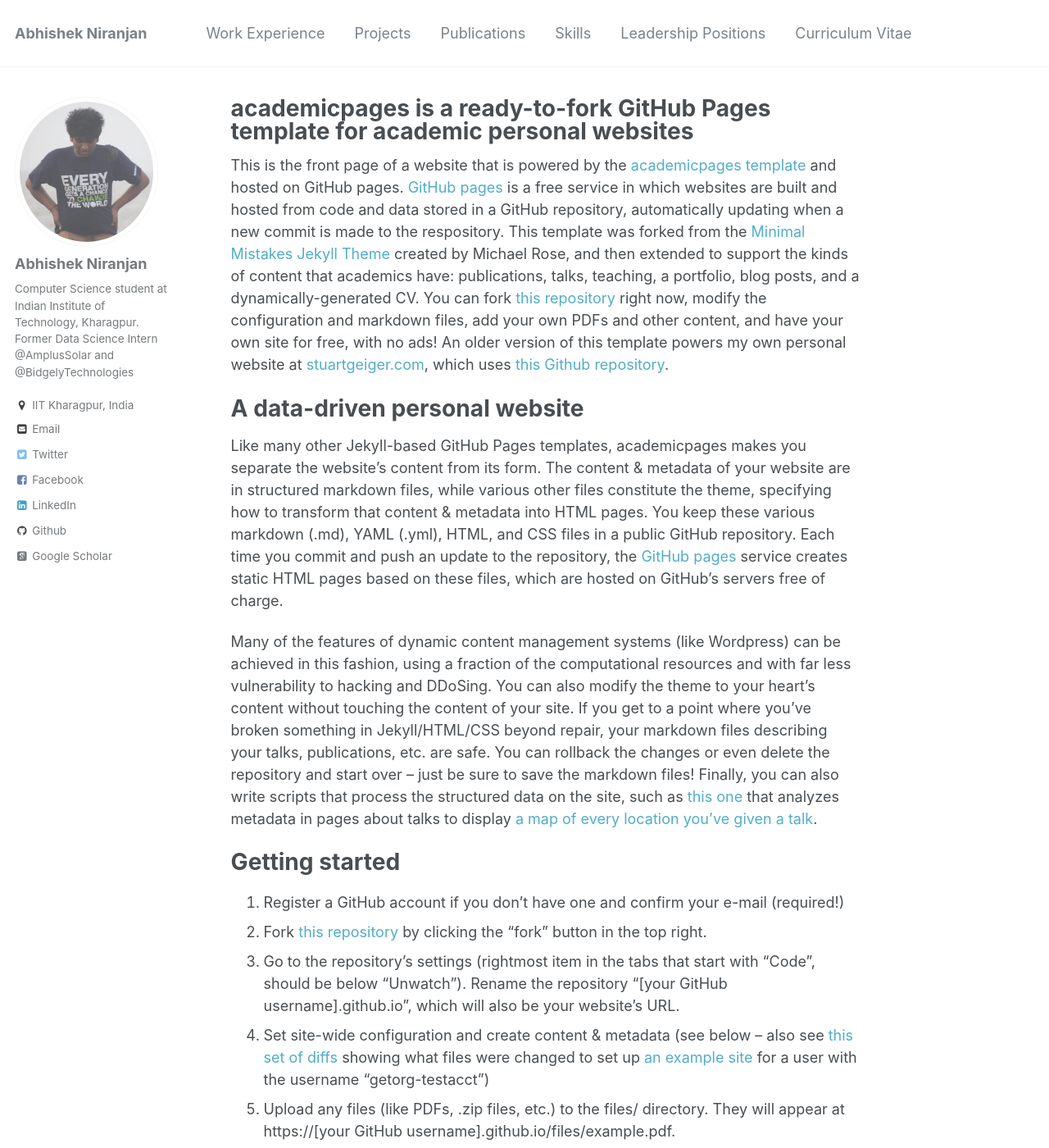
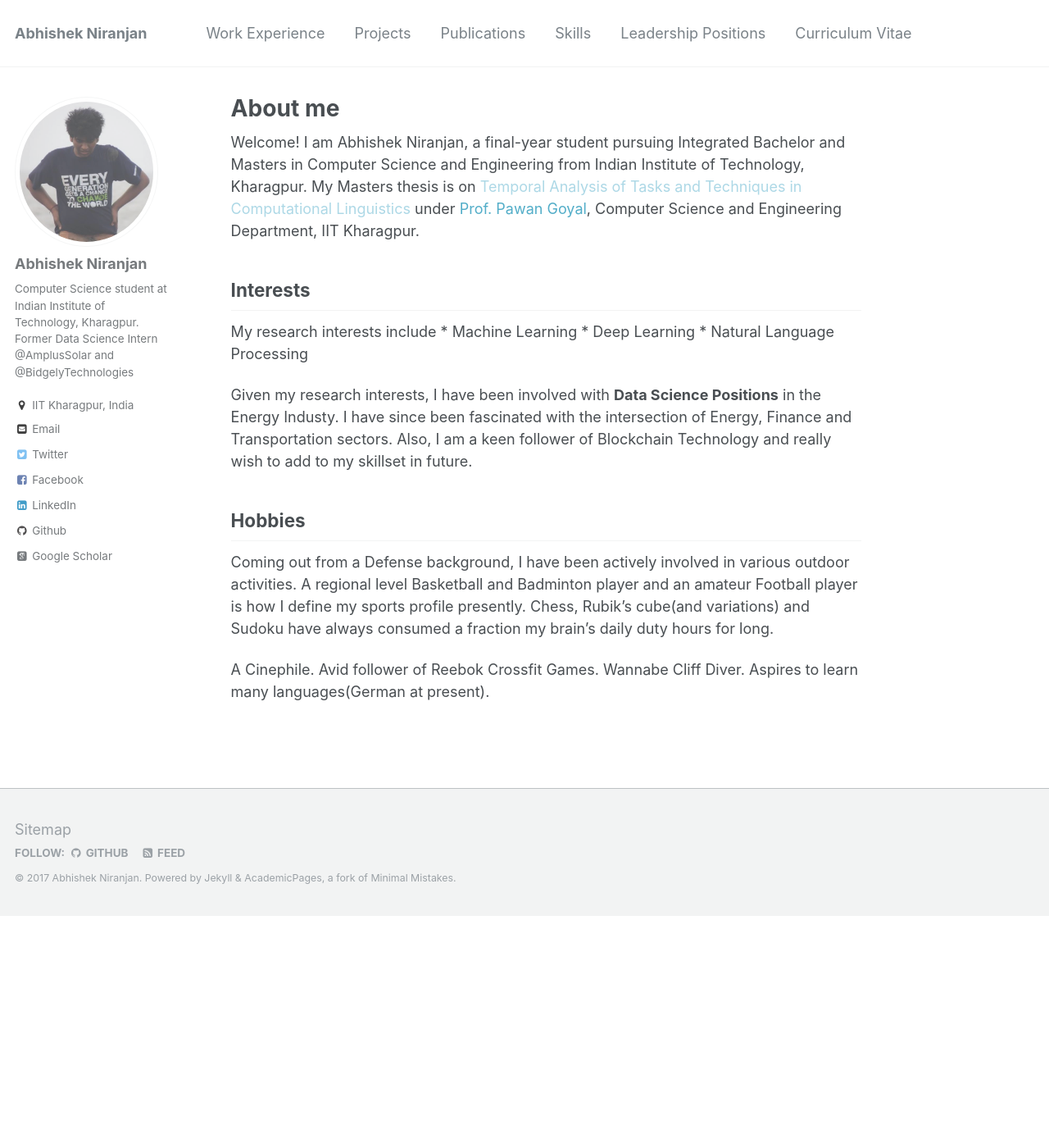
Before and after one commit to abhishek-niranjan/abhishek-niranjan.github.io, a Jekyll site: the page built from _pages/about.md, in a window 1280 px wide and 1400 px high. Shown: the whole window at 82% size. Built offline with Jekyll 4.4.1, drawn with Linux system fonts in a browser that asks for light colours; some web fonts are replaced; some of the changed text lies outside the part shown.

Commit message:
Added about me

```diff
--- a/_pages/about.md
+++ b/_pages/about.md
@@ -1,14 +1,31 @@
 ---
 permalink: /
-title: "academicpages is a ready-to-fork GitHub Pages template for academic personal websites"
-excerpt: "About me"
+title: "About me"
+excerpt: ""
 author_profile: true
 redirect_from:
   - /about/
   - /about.html
 ---
 
-This is the front page of a website that is powered by the [academicpages template](https://github.com/academicpages/academicpages.github.io) and hosted on GitHub pages. [GitHub pages](https://pages.github.com) is a free service in which websites are built and hosted from code and data stored in a GitHub repository, automatically updating when a new commit is made to the respository. This template was forked from the [Minimal Mistakes Jekyll Theme](https://mmistakes.github.io/minimal-mistakes/) created by Michael Rose, and then extended to support the kinds of content that academics have: publications, talks, teaching, a portfolio, blog posts, and a dynamically-generated CV. You can fork [this repository](https://github.com/academicpages/academicpages.github.io) right now, modify the configuration and markdown files, add your own PDFs and other content, and have your own site for free, with no ads! An older version of this template powers my own personal website at [stuartgeiger.com](http://stuartgeiger.com), which uses [this Github repository](https://github.com/staeiou/staeiou.github.io).
+Welcome! I am Abhishek Niranjan, a final-year student pursuing Integrated Bachelor and Masters in Computer Science and Engineering from Indian Institute of Technology, Kharagpur. My Masters thesis is on <span style="color:lightblue;">Temporal Analysis of Tasks and Techniques in Computational Linguistics</span> under [Prof. Pawan Goyal](http://cse.iitkgp.ac.in/~pawang/), Computer Science and Engineering Department, IIT Kharagpur.
+
+## Interests
+
+My research interests include
+	* Machine Learning
+	* Deep Learning
+	* Natural Language Processing
+
+Given my research interests, I have been involved with **Data Science Positions** in the Energy Industy. I have since been fascinated with the intersection of Energy, Finance and Transportation sectors. Also, I am a keen follower of Blockchain Technology and really wish to add to my skillset in future.
+
+## Hobbies
+
+Coming out from a Defense background, I have been actively involved in various outdoor activities. A regional level Basketball and Badminton player and an amateur Football player is how I define my sports profile presently. Chess, Rubik's cube(and variations) and Sudoku have always consumed a fraction my brain's daily duty hours for long.
+
+A Cinephile. Avid follower of Reebok Crossfit Games. Wannabe Cliff Diver. Aspires to learn many languages(German at present).
+
+<!-- This is the front page of a website that is powered by the [academicpages template](https://github.com/academicpages/academicpages.github.io) and hosted on GitHub pages. [GitHub pages](https://pages.github.com) is a free service in which websites are built and hosted from code and data stored in a GitHub repository, automatically updating when a new commit is made to the respository. This template was forked from the [Minimal Mistakes Jekyll Theme](https://mmistakes.github.io/minimal-mistakes/) created by Michael Rose, and then extended to support the kinds of content that academics have: publications, talks, teaching, a portfolio, blog posts, and a dynamically-generated CV. You can fork [this repository](https://github.com/academicpages/academicpages.github.io) right now, modify the configuration and markdown files, add your own PDFs and other content, and have your own site for free, with no ads! An older version of this template powers my own personal website at [stuartgeiger.com](http://stuartgeiger.com), which uses [this Github repository](https://github.com/staeiou/staeiou.github.io).
 
 A data-driven personal website
 ======
@@ -48,3 +65,4 @@ Example: editing a markdown file for a talk
 For more info
 ------
 More info about configuring academicpages can be found in [the guide](https://academicpages.github.io/markdown/). The [guides for the Minimal Mistakes theme](https://mmistakes.github.io/minimal-mistakes/docs/configuration/) (which this theme was forked from) might also be helpful.
+ -->
```
